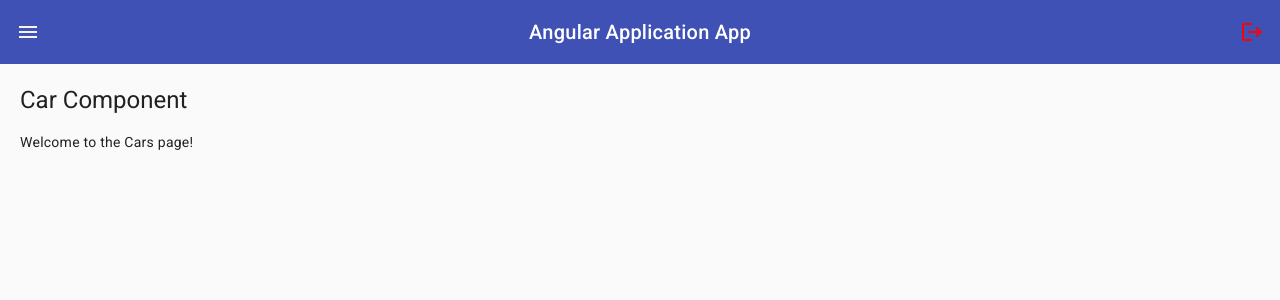
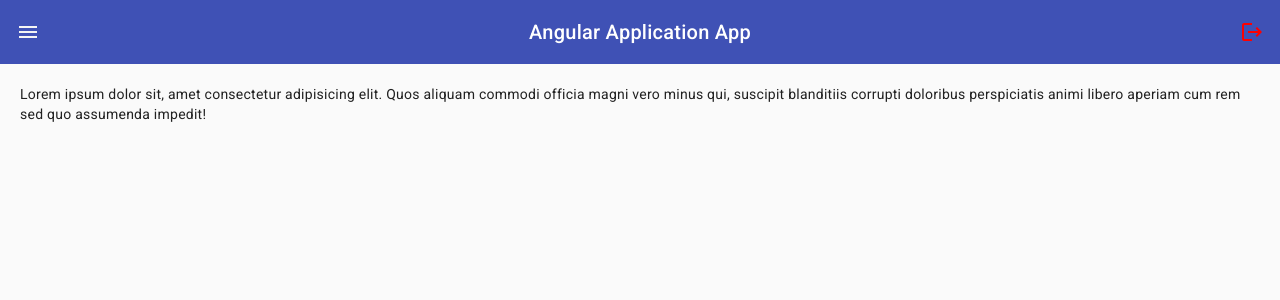
Before and after one commit to chamodya-work/Angular_basics, an Angular app: page /cars in a window 1280 px wide. Shown: the top 300 px of the page. Built offline with nearby package versions, Linux system fonts and the light colour scheme.

Commit message:
updated version of routing files

```diff
--- a/src/app/components/car/car.component.html
+++ b/src/app/components/car/car.component.html
@@ -1,4 +1,2 @@
-<div>
-    <h1>Car Component</h1>
-    <p>Welcome to the Cars page!</p>
-</div>
+<p>Lorem ipsum dolor sit, amet consectetur adipisicing elit. Quos aliquam commodi officia magni vero minus qui, suscipit
+    blanditiis corrupti doloribus perspiciatis animi libero aperiam cum rem sed quo assumenda impedit!</p>
```
